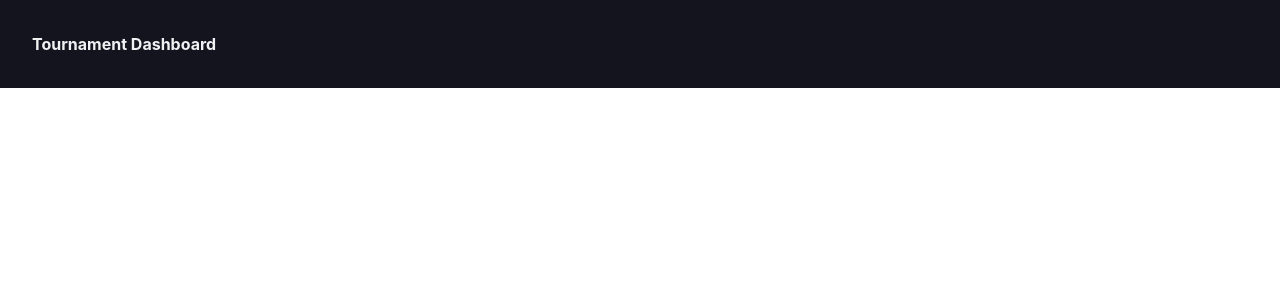
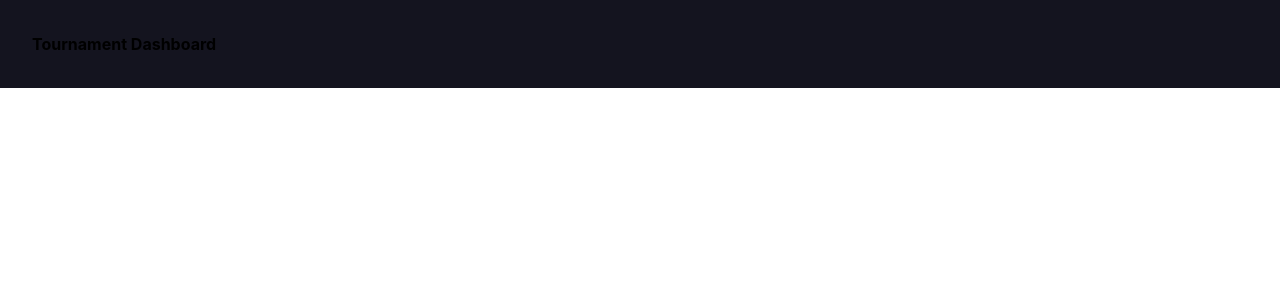
Before and after one commit to luis734/Gestor-torneos-web, a React (Vite) app: page / in a window 1280 px wide. Shown: the top 300 px of the page. Built offline with nearby package versions, Linux system fonts and the light colour scheme.

Commit message:
(FEATURE) Se creo el boton principal y sus variantes, se ajustaron nombres para las variables en los tokens y en los temas principales.

```diff
--- /dev/null
+++ b/src/components/ui/button/Button.styles.ts
@@ -0,0 +1,14 @@
+export const variantStyles = {
+    primary: "bg-brand text-foreground border-brand enabled:hover:bg-brand-hover focus:ring-brand",
+    secondary: "bg-border text-foreground border-border enabled:hover:bg-border-strong focus:ring-border",
+    ghost: "bg-transparent text-foreground border-transparent enabled:hover:bg-border focus:ring-border",
+    danger: "bg-danger text-foreground hover:opacity-90 focus:ring-danger",
+};
+
+export const sizeStyles = {
+    sm: "px-3 py-1 h-[32px] text-body-small",
+    md: "px-4 py-2 h-[44px] text-body-small",
+    lg: "px-6 py-3 h-[56px] text-body",
+}
+
+export const defaultStyles = "focus:ring-2 rounded-[8px] focus:ring-offset-2 disabled:opacity-50 disabled:cursor-not-allowed transition-colors duration-200";
--- /dev/null
+++ b/src/components/ui/button/Button.tsx
@@ -0,0 +1,19 @@
+import { defaultStyles, sizeStyles, variantStyles } from "./Button.styles"
+import type { ButtonProps } from "./Button.types";
+
+export function Button({variant = "primary", size = "md", disabled = false, loading = false, children, onClick}: ButtonProps) {
+    const clases = `${variantStyles[variant]} ${sizeStyles[size]} ${defaultStyles}`;
+    return (
+        <button
+            className = {clases}
+            disabled = {disabled || loading}
+            onClick = {onClick}
+        >
+            {
+                loading ?
+                "Cargando...": // TODO Agregar un loader bonito
+                children
+            }
+        </button>
+    )
+}
--- /dev/null
+++ b/src/components/ui/button/Button.types.ts
@@ -0,0 +1,21 @@
+import React from "react";
+
+export type ButtonVariant =
+| "primary"
+| "secondary"
+| "ghost"
+| "danger";
+
+export type ButtonSize =
+| "sm"
+| "md"
+| "lg";
+
+export type ButtonProps = {
+    variant?: ButtonVariant;
+    size?: ButtonSize;
+    disabled?: boolean;
+    loading?: boolean;
+    children?: React.ReactNode;
+    onClick?: () => void;
+}
--- /dev/null
+++ b/src/components/ui/button/buttonsTest.tsx
@@ -0,0 +1,61 @@
+import { Button } from ".";
+
+export function DashboardPage() {
+    return (
+        <div className="bg-background p-8 min-h-dvh">
+            <div className="flex flex-col gap-y-[1rem]">
+                <h1 className="text-4x1 font-bold text-text-primary">
+                    Tournament Dashboard
+                </h1>
+
+                <div className="flex gap-[1rem]">
+                    <Button onClick={() => console.log("Primary")}>
+                        Test primary
+                    </Button>
+                    <Button onClick={() => console.log("Primary disabled")} disabled>
+                        Disabled
+                    </Button>
+                </div>
+
+                <div className="flex gap-[1rem]">
+                    <Button onClick={() => console.log("Secondary")} variant="secondary">
+                        Test secondary
+                    </Button>
+                    <Button onClick={() => console.log("Secondary disabled")} variant="secondary" disabled>
+                        Disabled
+                    </Button>
+                </div>
+
+                <div className="flex gap-[1rem]">
+                    <Button onClick={() => console.log("Ghost")} variant="ghost">
+                        Test ghost
+                    </Button>
+                    <Button onClick={() => console.log("Ghost disabled")} variant="ghost" disabled>
+                        Disabled
+                    </Button>
+                </div>
+
+                <div className="flex gap-[1rem]">
+                    <Button onClick={() => console.log("Danger")} variant="danger">
+                        Test danger
+                    </Button>
+                    <Button onClick={() => console.log("Danger")} variant="danger" disabled>
+                        Disabled
+                    </Button>
+                </div>
+
+                <div className="flex gap-[1rem]">
+                    <Button onClick={() => console.log("Small")} size="sm">
+                        Small with large texrt
+                    </Button>
+                    <Button onClick={() => console.log("Medium")}>
+                        Medium
+                    </Button>
+                    <Button onClick={() => console.log("Large")} size="lg">
+                        Large
+                    </Button>
+                </div>
+            </div>
+        </div>
+    );
+}
--- /dev/null
+++ b/src/components/ui/button/index.ts
@@ -0,0 +1 @@
+export { Button } from "./Button";
--- a/src/theme/tokens.css
+++ b/src/theme/tokens.css
@@ -1,5 +1,5 @@
 @theme {
-    /* COLORS */
+    /** COLORS */
 
     /* Theme Foundation */
     --color-background: var(--background);
@@ -11,9 +11,9 @@
     --color-brand-hover: var(--brand-hover);
 
     /* Text & Borders */
-    --color-text-primary: var(--text-primary);
-    --color-text-secondary: var(--text-secondary);
-    --color-text-disabled: var(--text-disabled);
+    --color-foreground: var(--foreground);
+    --color-foreground-muted: var(--foreground-muted);
+    --color-foreground-disabled: var(--foreground-disabled);
     --color-border: var(--border);
     --color-border-strong: var(--border-strong);
 
@@ -23,17 +23,19 @@
     --color-danger: var(--danger);
     --color-info: var(--info);
 
+    /** END COLORS */
+
     /* Typography */
     --font-sans: "Inter", sans-serif;
     --font-mono: "JetBrains Mono", monospace;
 
     /* Text Sizes */
-    --text-display: 3.75rem;
-    --text-h1: 2.25rem;
-    --text-h2: 1.5rem;
-    --text-h3: 1.25rem;
-    --text-body-large: 1.125rem;
-    --text-body: 1rem;
-    --text-body-small: 0.875rem;
-    --text-caption: 0.75rem;
+    --text-display: 3.75rem; /* 60px */
+    --text-h1: 2.25rem; /* 36px */
+    --text-h2: 1.5rem; /* 24px */
+    --text-h3: 1.25rem; /* 20px */
+    --text-body-large: 1.125rem; /* 18px */
+    --text-body: 1rem; /* 16px */
+    --text-body-small: 0.875rem; /* 14px */
+    --text-caption: 0.75rem; /* 12px */
 }
--- a/src/theme/variants/dark.css
+++ b/src/theme/variants/dark.css
@@ -6,9 +6,9 @@
     --brand: #5966f3;
     --brand-hover: #8892f6;
 
-    --text-primary: #f1f1f4;
-    --text-secondary: #ababba;
-    --text-disabled: #73738c;
+    --foreground: #f1f1f4;
+    --foreground-muted: #ababba;
+    --foreground-disabled: #73738c;
     --border: #363649;
     --border-strong: #575775;
 
--- a/src/theme/variants/ligth.css
+++ b/src/theme/variants/ligth.css
@@ -6,9 +6,9 @@
     --brand: #5966f3;
     --brand-hover: #8892f6;
 
-    --text-primary: #22222a;
-    --text-secondary: #6d6d78;
-    --text-disabled: #a1a1aa;
+    --foreground: #22222a;
+    --foreground-muted: #6d6d78;
+    --foreground-disabled: #a1a1aa;
     --border: #d7d7db;
     --border-strong: #afafb6;
 
```
